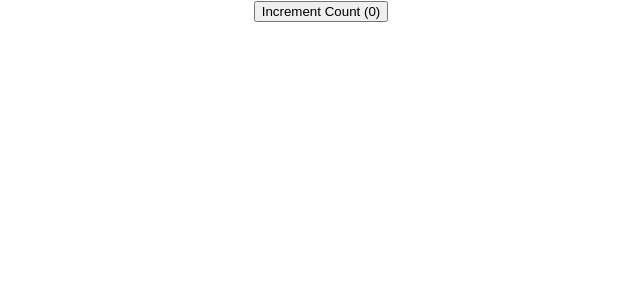
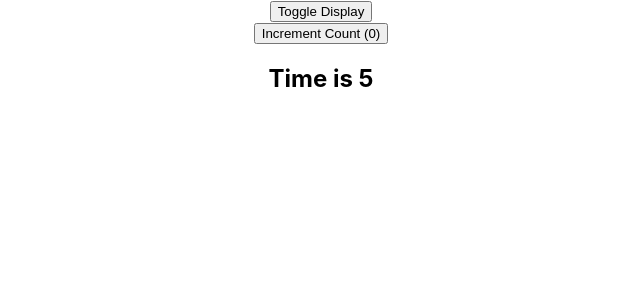
Before and after one commit to HarryRHayden/gitpod-react, a React (Create React App) app in the folder my-app/: page / in a window 1280 px wide. Shown: the top 300 px of the page, without its empty margins (319-959 px from the left). Built offline with nearby package versions, Linux system fonts and the light colour scheme.

Commit message:
use effect with clear

```diff
--- a/my-app/src/App.js
+++ b/my-app/src/App.js
@@ -1,13 +1,13 @@
 // import logo from './logo.svg';
 import React from "react";
 import "./App.css";
-import UseEffectCounter from "./components/UseEffectCounter";
+import UseEffectCounterContainer from "./components/UseEffectCounterContainer";
 
 function App() {
   return (
     <div className="App">
       {/* Add your components here */}
-      <UseEffectCounter />
+      <UseEffectCounterContainer />
     </div>
   );
 }
--- a/my-app/src/components/UseEffectCounter.js
+++ b/my-app/src/components/UseEffectCounter.js
@@ -1,10 +1,24 @@
-import React, { useEffect, useState } from 'react'
+import React, {useState, useEffect} from 'react'
 
 function UseEffectCounter() {
     const [count, setCount] = useState(0);
+    const [time, setTime] = useState(0);
+
     useEffect(() => {
+        console.log('count 1 effect');
         document.title = count;
     }, [count]);
+    useEffect(()=>{
+        console.log('Creating timer');
+        const interval = setInterval(() => {
+            console.log('interval executed');
+            setTime(time => time + 1)
+        }, 1000);
+        return () => {
+            console.log('cleaning up');
+            clearInterval(interval)
+        }
+    }, []);
     return (
         <div>
             <button onClick={
@@ -12,6 +26,7 @@
             }>
                 Increment Count ({count})
             </button>
+            <h2>Time is {time}</h2>
         </div>
     )
 }
--- /dev/null
+++ b/my-app/src/components/UseEffectCounterContainer.js
@@ -0,0 +1,18 @@
+import React, { useState } from 'react'
+import UseEffectCounter from './UseEffectCounter';
+
+function UseEffectCounterContainer() {
+    const [display, setDisplay] = useState(true);
+  return (
+    <div>
+        <button onClick={ () => {
+            setDisplay(!display)
+        }}>
+            Toggle Display
+        </button>
+        {display && <UseEffectCounter />}
+    </div>
+  )
+}
+
+export default UseEffectCounterContainer
```
Lines whose indentation alone changed are shown as unchanged.
